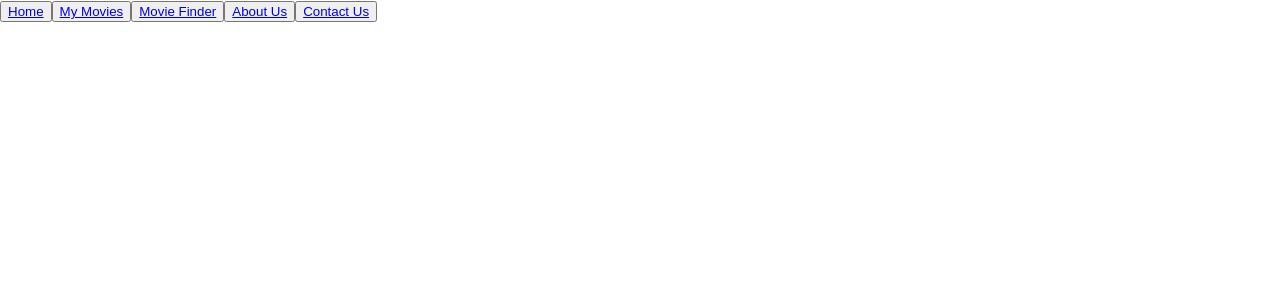
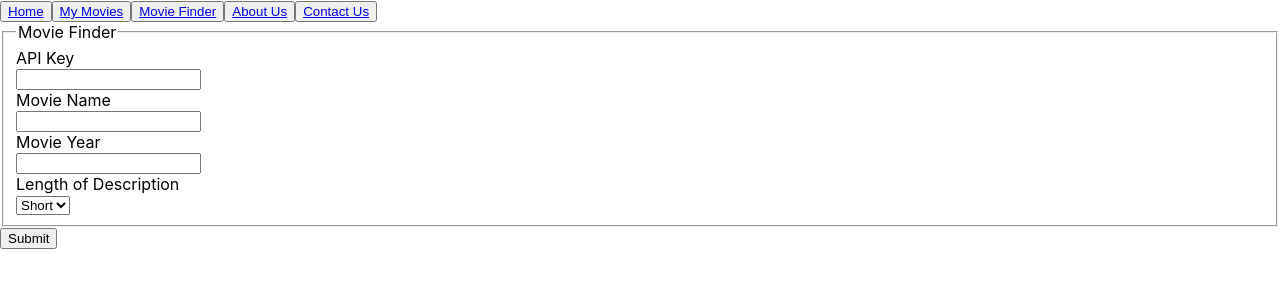
Before and after one commit to HaarismoghalQA/MovieHackathon, a React (Create React App) app in the folder hackathon-cinema/: page /MoiveFinder in a window 1280 px wide. Shown: the top 300 px of the page. Built offline with nearby package versions, Linux system fonts and the light colour scheme.

Commit message:
AM: Finsihed Movie

```diff
--- a/hackathon-cinema/src/App.js
+++ b/hackathon-cinema/src/App.js
@@ -20,9 +20,10 @@ function App() {
                   <Aboutus/>
                 </Route>
 
-                <Route path="/find">
+                <Route path="/MoiveFinder">
                   <MovieFinder/>
                 </Route>
+
             </BrowserRouter>
         </div>
     );
--- a/hackathon-cinema/src/components/Navbar.jsx
+++ b/hackathon-cinema/src/components/Navbar.jsx
@@ -12,7 +12,7 @@ const Nav = () => {
             </button>
 
             <button>
-                <Link to="">Movie Finder</Link>
+                <Link to="/MoiveFinder">Movie Finder</Link>
             </button>
 
 
--- a/hackathon-cinema/src/components/moviefinder.jsx
+++ b/hackathon-cinema/src/components/moviefinder.jsx
@@ -1,23 +1,22 @@
-
 import axios from "axios";
 import { useState } from "react";
+import MovieCard from "./props/MovieCard";
 
 const MovieFinder = () => {
 
 	const [apiKey, setApiKey] = useState("");
 	const [movieTitle, setMovieTitle] = useState("");
-	const [plot, setPlot] = useState("short");
+	const [plot, setPlot] = useState("Short");
 	const [movieYear, setMovieYear] = useState("");
-	// const []
+	const [output, setOutput] = useState((<p></p>));
 
 	const handleClick = (e) => {
 		e.preventDefault();
-
-		console.log(e.target);
+		setOutput((<p>Loading</p>));
 
 		let url = `http://www.omdbapi.com/?apikey=${encodeURIComponent(apiKey) }&t=${encodeURIComponent(movieTitle)}`
 
-		if (plot) {
+		if (plot == "Full") {
 			url += "&plot=full"
 		}
 
@@ -25,20 +24,23 @@ const MovieFinder = () => {
 			url += `&y=${encodeURIComponent(movieYear)}`
 		}
 
-
-		// send an api request
-		console.log(url);
-
 		axios.get(url).then((resp)=> {
-			console.log(resp);
+			if (resp.data.Response == "False"){
+				setOutput((<p>Movie Not Found</p>));
+			}else{
+				setOutput((
+					<div>
+						<MovieCard movie={resp.data}/>
+						<button type="button" onClick={()=>{axios.post("http://5.226.143.166:9456/api/film", resp.data).then((resp)=> setOutput(<h2>Saved Movie</h2>))}}>Save Movie</button>
+					</div>))
+			}
 		}).catch((error) => {
-			console.log(error);
+			setOutput((<p>There Wan an Error: {error.message}</p>));
 		});
-
 	}
 	return (
 		<div>
-			<form action="/">
+			<form>
 				<fieldset>
 					<legend>
 						Movie Finder
@@ -71,8 +73,8 @@ const MovieFinder = () => {
 					<select name="movieDescription" id="movieDescription" onChange= { (e) => {
 						setPlot(e.target.value);
 					}}>
-						<option value="short">Short</option>
-						<option value="full">Long</option>
+						<option value="Short">Short</option>
+						<option value="Full">Long</option>
 					</select>
 
 				</fieldset>
@@ -80,11 +82,10 @@ const MovieFinder = () => {
 			</form>
 
 			<div>
-				<div>
-					Film Card
-				</div>
+				{output}
 			</div>
 		</div>
+
 	);
 }
 
--- /dev/null
+++ b/hackathon-cinema/src/components/props/MovieCard.jsx
@@ -0,0 +1,16 @@
+const MovieCard = ({movie}) => {
+
+    return (
+        <div>
+            <h2>{movie.Title}</h2>
+            <img src={movie.Poster} alt={"Poster For " + movie.Title} width="300"/>
+            <h4>Awards: {movie.Awards}</h4>
+            <h5>Genre: {movie.Genre}</h5>
+            <h5>Plot: {movie.Plot}</h5>
+            <h5>Runtime: {movie.Runtime}</h5>
+
+        </div>
+        );
+}
+
+export default MovieCard;
```
